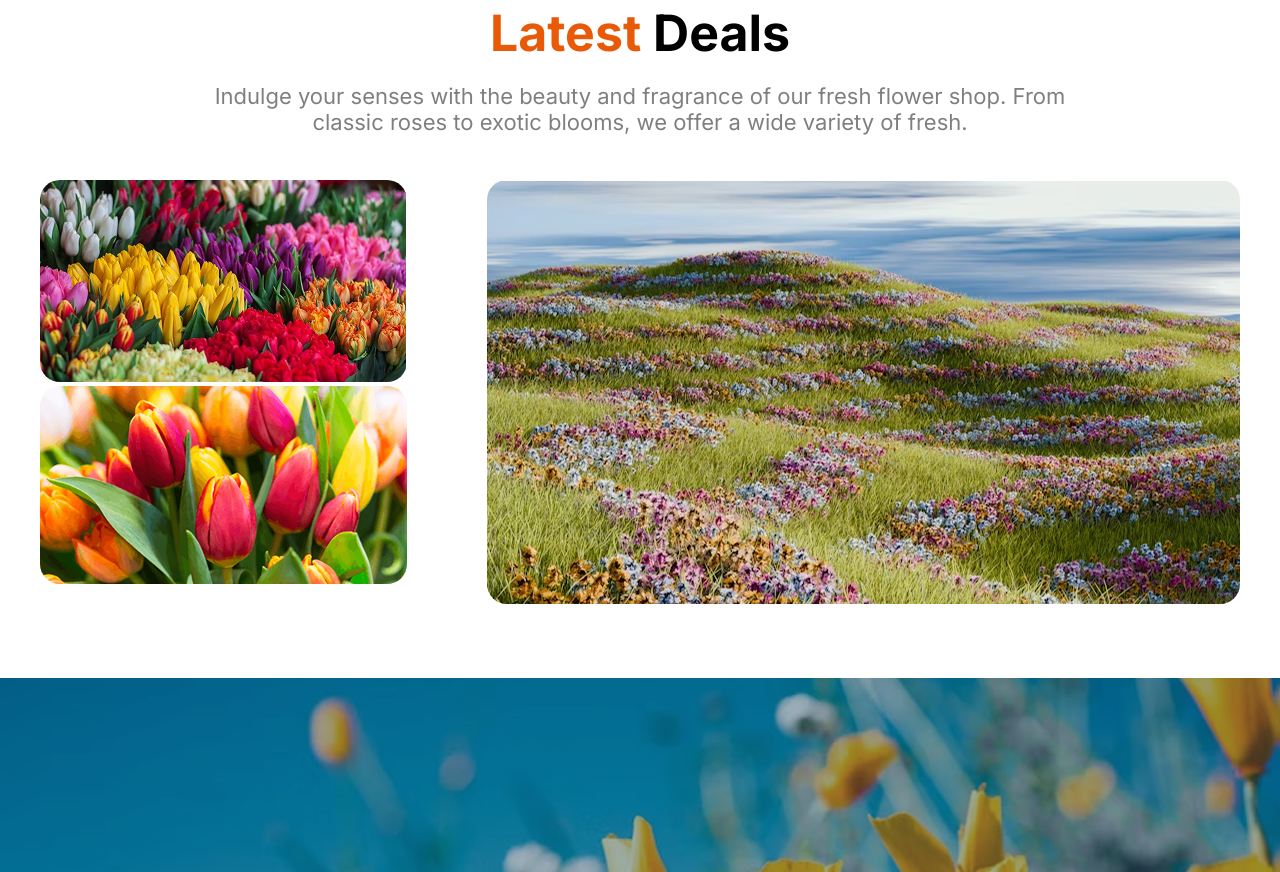
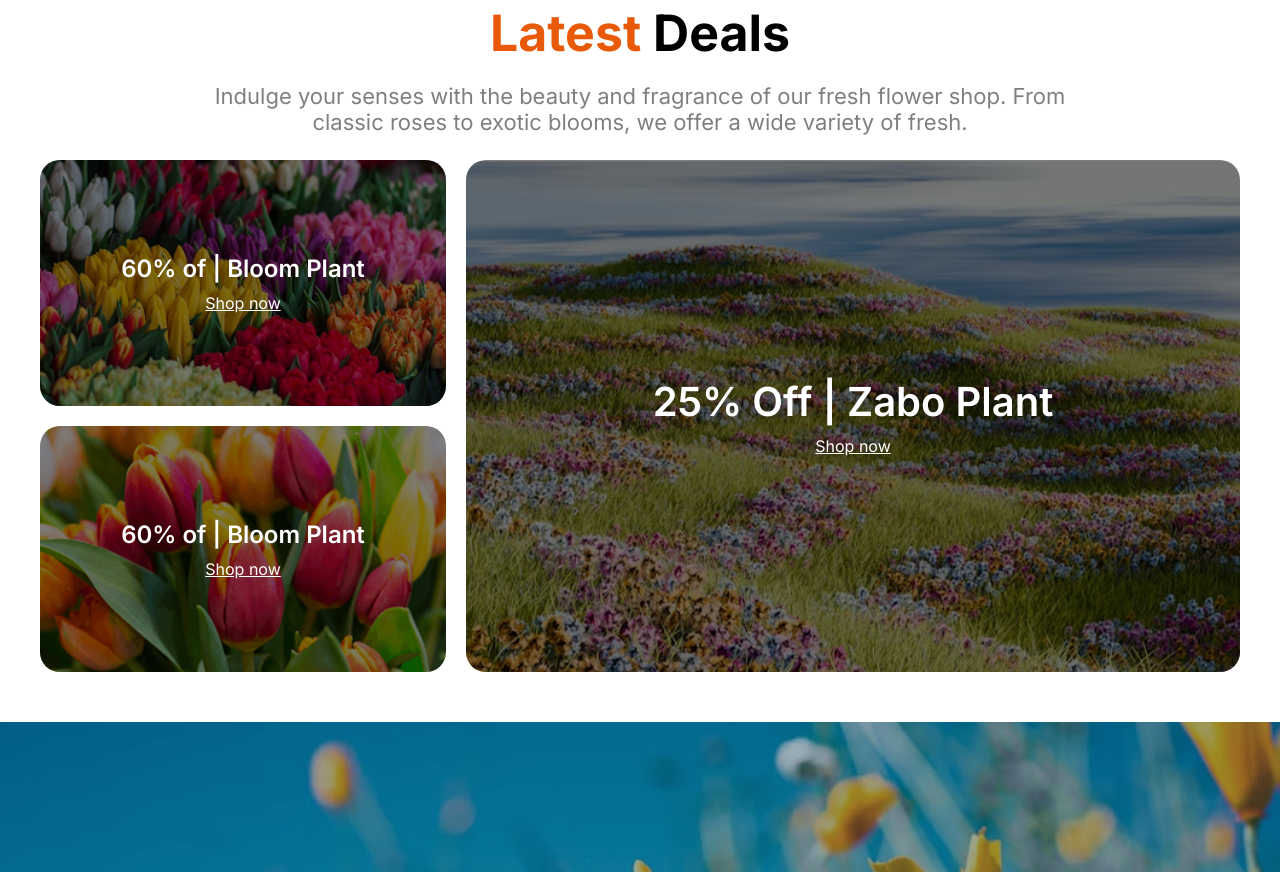
Before and after one commit to hello-ashik/My_2nd_ass_repo, a plain HTML site: page index.html in a window 1280 px wide. Shown: the part 2749-3621 px from the top of the page. Drawn offline with Linux system fonts and the light colour scheme.

Commit message:
added latest deals section

```diff
--- a/index.html
+++ b/index.html
@@ -5,10 +5,7 @@
     <meta name="viewport" content="width=device-width, initial-scale=1.0" />
     <title>Flower Market</title>
     <link rel="stylesheet" href="./style.css" />
-    <link
-      href="https://fonts.googleapis.com/css2?family=Inter:ital,opsz,wght@0,14..32,100..900;1,14..32,100..900&display=swap"
-      rel="stylesheet"
-    />
+    <link href="https://fonts.googleapis.com/css2?family=Inter:ital,opsz,wght@0,14..32,100..900;1,14..32,100..900&display=swap" rel="stylesheet">
   </head>
   <body>
     <header class="container header">
@@ -128,7 +125,7 @@
       </section>
       <section class="container plants_lover">
         <div class="lover_image">
-          <img class="back_img" src="./image/flower-store.png" alt="">
+          <img class="back_img" src="./image/flower_lover.png" alt="">
           <img class="badge_img" src="./image/trusted-badge.png" alt="">
         </div>
         <div class="lover_content">
@@ -150,14 +147,21 @@
         <p>Indulge your senses with the beauty and fragrance of our fresh flower shop. From<br> classic roses to exotic blooms, we offer a wide variety of fresh.</p>
        </div>
          <div class="leatest_img">
-          <div class="leatest_right_img">
-            <img src="./image/deal-bloom.png"  alt="">
-            <img src="./image/deal-ana.png" alt="">
+          <div class="leatest_left_img">
+            <div class="left_bloom">
+              <h2>60% of | Bloom Plant</h2>
+              <a href="#">Shop now</a>
+            </div>
 
+            <div class="left_ana">
+              <h2>60% of | Bloom Plant</h2>
+              <a href="#">Shop now</a>
+            </div>
           </div>
 
-          <div class="leatesr_left_img">
-            <img src="./image/deal-zabo.png" alt="">
+          <div class="leatesr_right_img">
+              <h2>25% Off | Zabo Plant</h2>
+              <a href="#">Shop now</a>
           </div>
 
          </div>
--- a/style.css
+++ b/style.css
@@ -194,7 +194,7 @@ a {
   color: rgba(0, 0, 0, 0.5);
 }
 
-/*leatest deatiels*/
+/* leatest deatiels */
 
 .latest_deals {
   padding: 50px 0;
@@ -216,24 +216,127 @@ a {
 }
 .leatest_img {
   display: flex;
-  margin: 20px 0;
-  gap: 28px;
+  gap: 20px;
 }
-.leatesr_left_img {
+.leatest_left_img {
+  gap: 20px;
+  display: flex;
+  flex-direction: column;
+}
+.left_bloom {
+  padding: 20px;
+  background-image: url(./image/deal-bloom.png);
+  border-radius: 20px;
+  width: 366px;
+  height: 206px;
+  color: white;
+  justify-content: center;
+  background-position: center;
+  background-repeat: no-repeat;
+  background-size: cover;
+  display: flex;
+  flex-direction: column;
+  align-items: center;
+  gap: 10px;
+  overflow: hidden;
+  position: relative;
+}
+.left_bloom:before {
+  content: "";
+  position: absolute;
   width: 100%;
+  height: 100%;
+  background-color: rgba(0, 0, 0, 0.5);
+  z-index: 0;
 }
-.leatesr_left_img img {
+.left_bloom h2 {
+  font-size: 24px;
+  font-weight: 600;
+  color: #fff;
+  z-index: 1;
+}
+.left_bloom a {
+  color: #fff;
+  font-size: 16px;
+  text-decoration: underline;
+  z-index: 1;
+}
+.left_ana {
+  background-image: url(./image/deal-ana.png);
+  padding: 20px;
   border-radius: 20px;
+  width: 366px;
+  height: 206px;
+  color: white;
+  justify-content: center;
+  background-position: center;
+  background-repeat: no-repeat;
+  background-size: cover;
+  display: flex;
+  flex-direction: column;
+  align-items: center;
+  gap: 10px;
+  overflow: hidden;
+  position: relative;
 }
-.leatest_right_img {
+.left_ana:before {
+  content: "";
+  position: absolute;
   width: 100%;
+  height: 100%;
+  background-color: rgba(0, 0, 0, 0.5);
+  z-index: 0;
 }
-.leatest_right_img img {
+.left_ana h2 {
+  font-size: 24px;
+  font-weight: 600;
+  color: #fff;
+  z-index: 1;
+}
+.left_ana a {
+  color: #fff;
+  font-size: 16px;
+  text-decoration: underline;
+  z-index: 1;
+}
+.leatesr_right_img {
+  width: 100%;
+  background-image: url(./image/deal-zabo.png);
+  background-position: center;
+  background-repeat: no-repeat;
+  background-size: cover;
   border-radius: 20px;
+  padding: 20px;
+  display: flex;
+  flex-direction: column;
+  align-items: center;
+  justify-content: center;
+  position: relative;
+  gap: 10px;
+  overflow: hidden;
+}
+.leatesr_right_img:before {
+  content: "";
+  position: absolute;
+  width: 100%;
+  height: 100%;
+  background-color: rgba(0, 0, 0, 0.5);
+  z-index: 0;
+}
+.leatesr_right_img h2 {
+  font-size: 40px;
+  font-weight: 600;
+  color: #fff;
+  z-index: 1;
+}
+.leatesr_right_img a {
+  color: #fff;
+  font-size: 16px;
+  text-decoration: underline;
+  z-index: 1;
 }
 
-/*-- join brunch*/
-
+/* join brunch */
 .join_bunch {
   display: flex;
   background-image: url(./image/news-letter-bg.png);
@@ -284,7 +387,7 @@ input {
   cursor: pointer;
 }
 
-/*footer section*/
+/* footer section */
 
 .footer_section {
   display: flex;
@@ -341,3 +444,6 @@ input {
 .middle_right ul li a {
   color: rgba(0, 0, 0, 0.5);
 }
+.latest_deals {
+  padding: 50px 0;
+}
```
